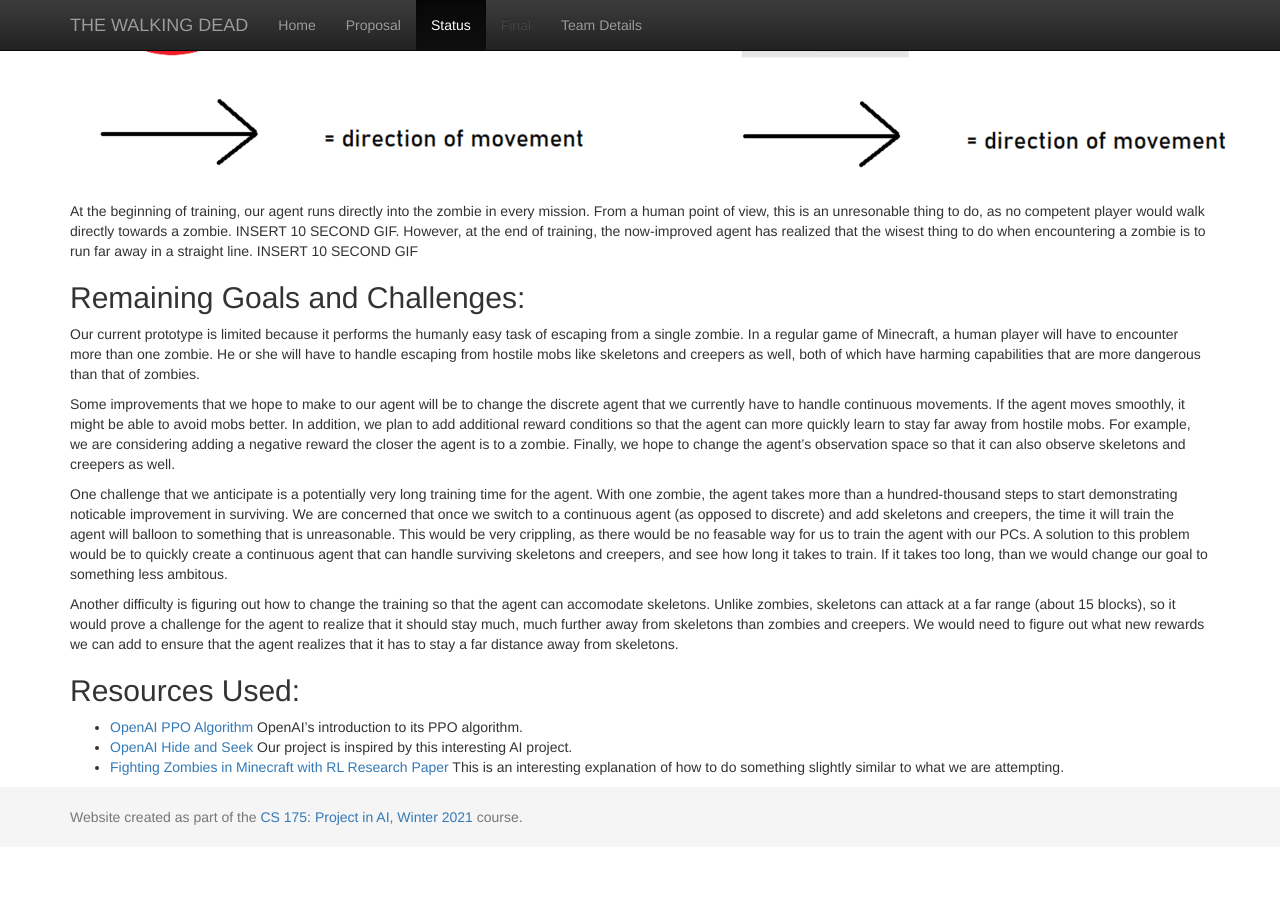
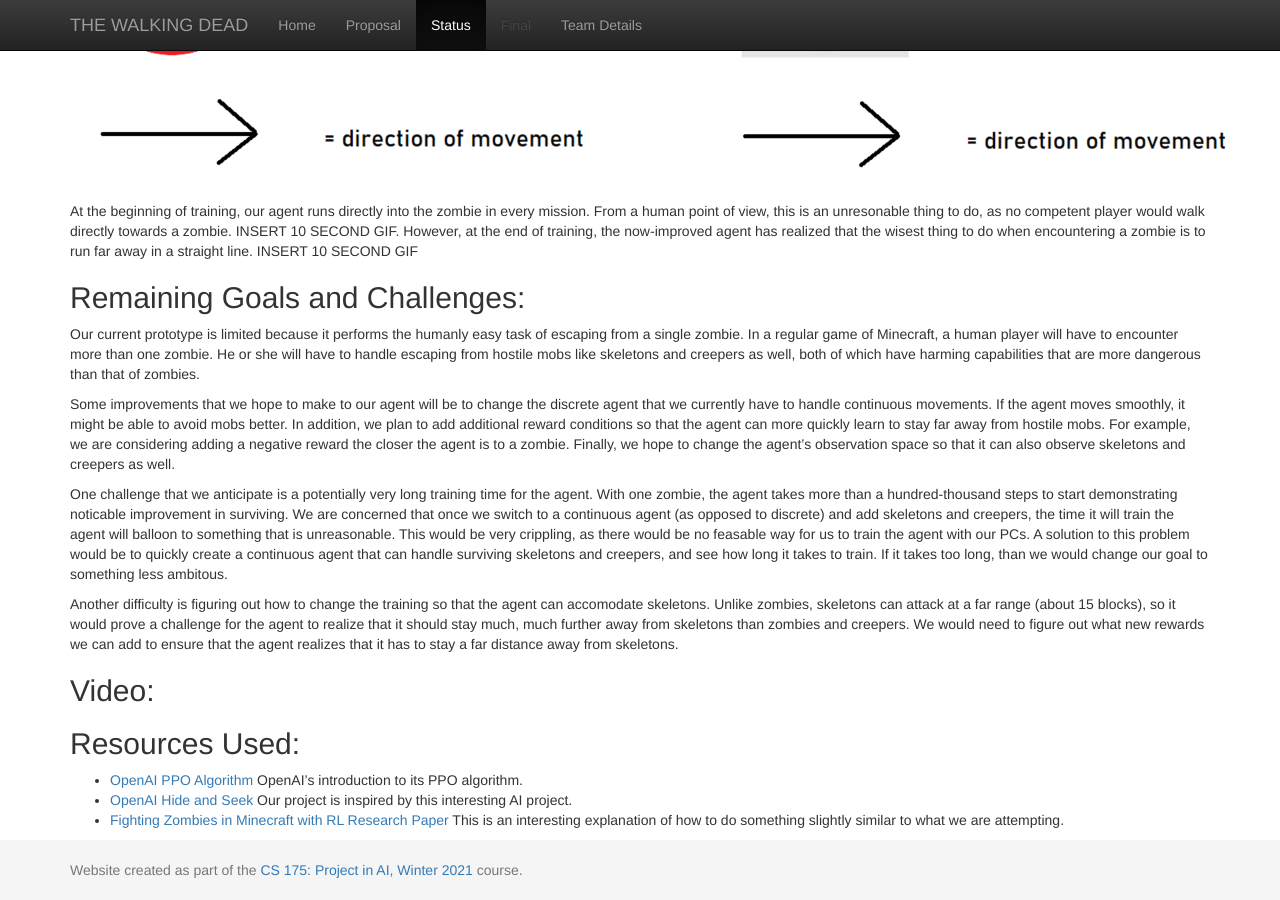
Before and after one commit to rayoh123/Moobloom, a Jekyll site: the page built from docs/status.md, in a window 1280 px wide and 900 px high, scrolled down 2254 px. Built offline with Jekyll 4.4.1, drawn with Linux system fonts in a browser that asks for light colours; before the commit the page ends 3101 px from its top, so only the background shows below that.

Commit message:
Update status.md

```diff
--- a/docs/status.md
+++ b/docs/status.md
@@ -72,6 +72,8 @@ Another difficulty is figuring out how to change the training so that the agent
 (about 15 blocks), so it would prove a challenge for the agent to realize that it should stay much, much further away from skeletons than zombies and creepers.
 We would need to figure out what new rewards we can add to ensure that the agent realizes that it has to stay a far distance away from skeletons.
 
+## Video:
+
 ## Resources Used:
 - [OpenAI PPO Algorithm](https://openai.com/blog/openai-baselines-ppo/) OpenAI's introduction to its PPO algorithm.
 - [OpenAI Hide and Seek](https://www.youtube.com/watch?v=Lu56xVlZ40M) Our project is inspired by this interesting AI project.
```
